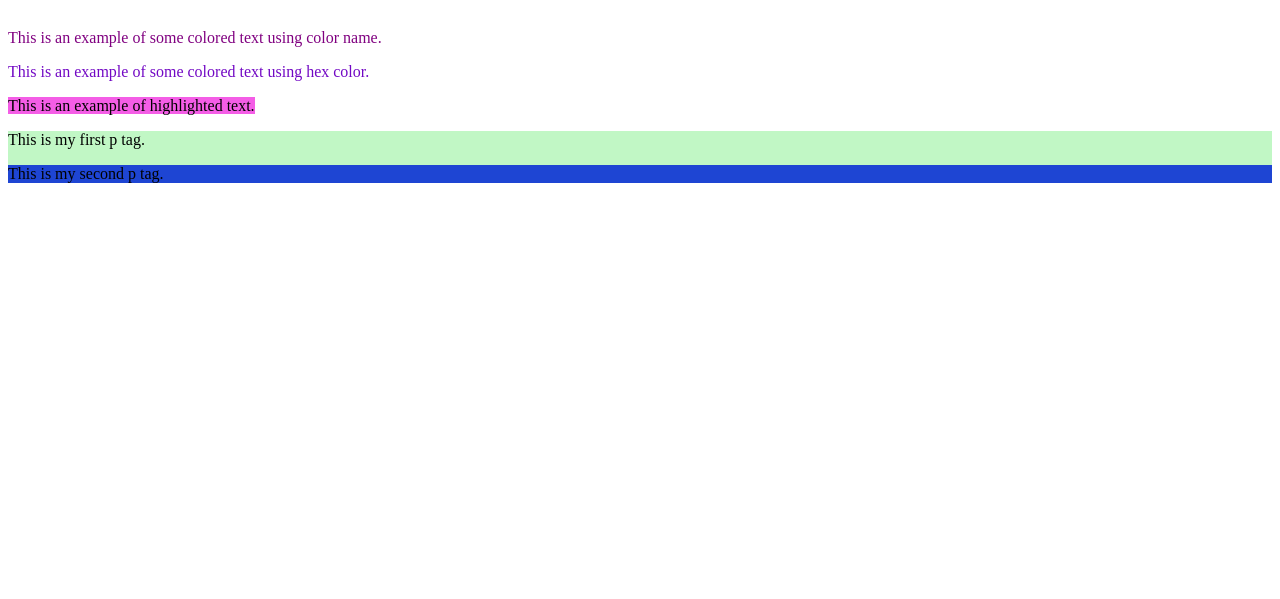
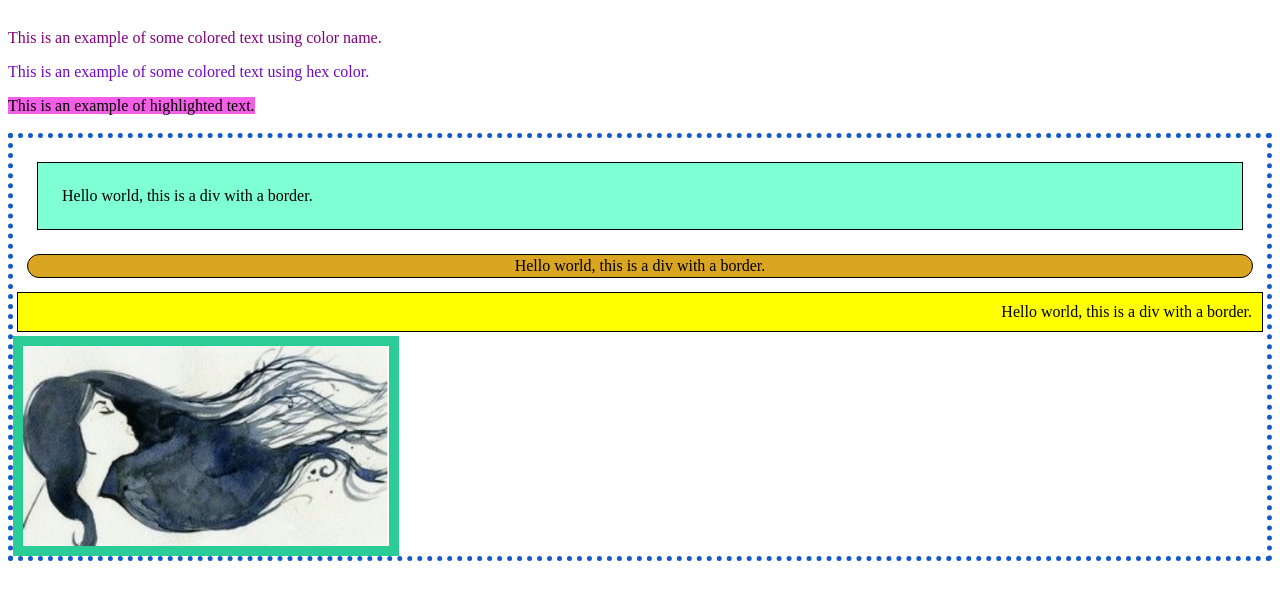
Before and after one commit to WindSpirit101/Portfolio, a plain HTML site: page examples/inlinestyles.html in a window 1280 px wide. Shown: the part 117-716 px from the top of the page. Drawn offline with Linux system fonts and the light colour scheme.

Commit message:
Update inlinestyles.html

```diff
--- a/examples/inlinestyles.html
+++ b/examples/inlinestyles.html
@@ -20,13 +20,45 @@
     <p style="background-color: #f45de6; display: inline;">
       This is an example of highlighted text.
     </p>
+    <br /><br />
 
-    <div style="background-color: #c1f7c5;">
-      <p stytle="background-color: #4bdbef;">
-        This is my first p tag.</p>
+    <!--This is the new box model-->
+    <div style="border: 5px dotted #145ac9">
+      <div style="
+        text-align: left;
+        border: 1px solid;
+        background-color: aquamarine;
+        padding: 24px;
+        margin: 24px;
+      ">
+        Hello world, this is a div with a border.
+      </div>
+      <div style="
+        text-align: center;
+        border: 1px solid;
+        border-radius: 24px;
+        background-color: goldenrod;
+        padding: 2px;
+        margin: 14px;
+      ">
+        Hello world, this is a div with a border.
+      </div>
+      <div style="
+        text-align: right;
+        border: 1px solid;
+        background-color: yellow;
+        padding: 10px;
+        margin: 4px;
+      ">
+        Hello world, this is a div with a border.
+      </div>
+      <img
+      style="
+        border: 10px solid #2bcc96;
+        height: 200px;
+      "
+      src="../images/wind.png" />
+    </div>
 
-      <p style="background-color: #1e45d3;">
-        This is my second p tag.</p>
-    </div>
   </body>
 </html>
```
